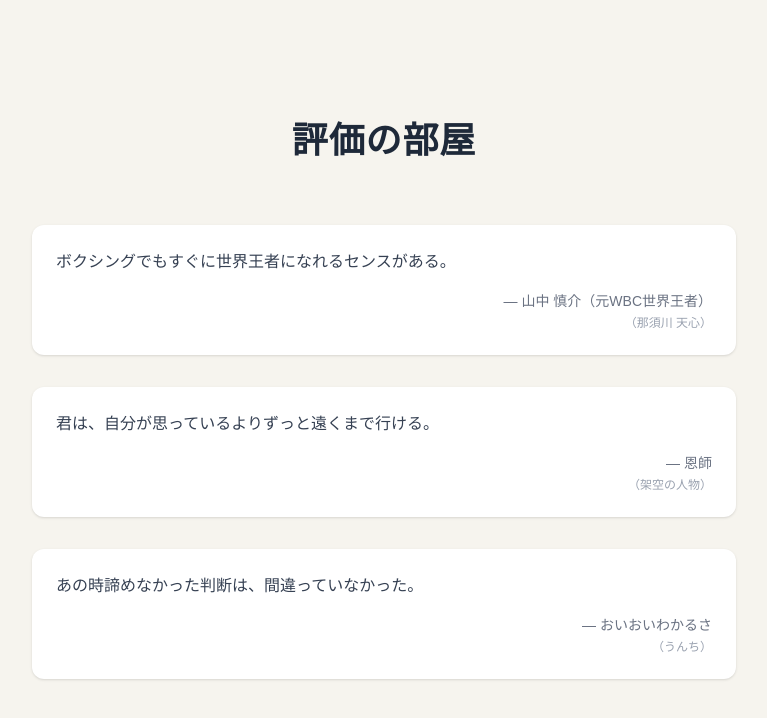
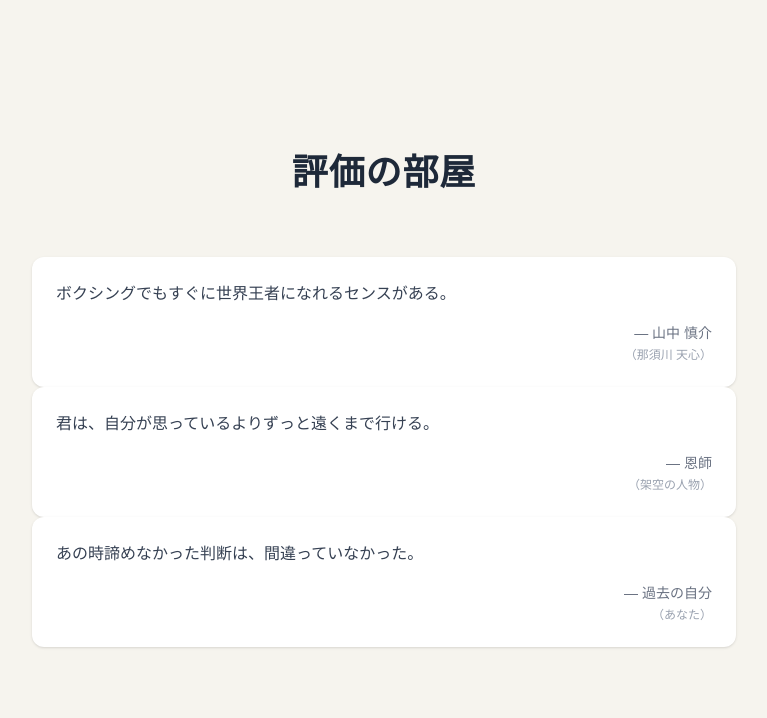
Before and after one commit to zkbox2025/evaluation-room, a Next.js app: page / in a window 1280 px wide. Shown: the top 718 px of the page, without its empty margins (256-1023 px from the left). Built offline with nearby package versions, Linux system fonts and the light colour scheme.

Commit message:
一覧ページと個別ページをリンクさせる

```diff
--- /dev/null
+++ b/app/evaluation/[slug]/page.tsx
@@ -0,0 +1,57 @@
+type Props = {
+  params: {
+    slug: string;
+  };
+};
+
+const evaluations = [
+  {
+    slug: "tenshin",
+    name: "那須川 天心",
+    from: "山中 慎介",
+    comment:
+      "ボクシングでもすぐに世界王者になれるセンスがある。",
+  },
+  {
+    slug: "fictional-person",
+    name: "架空の人物",
+    from: "恩師",
+    comment:
+      "君は、自分が思っているよりずっと遠くまで行ける。",
+  },
+  {
+    slug: "myself",
+    name: "あなた",
+    from: "過去の自分",
+    comment:
+      "あの時諦めなかった判断は、間違っていなかった。",
+  },
+];
+
+export default function EvaluationDetail({ params }: Props) {
+  const evaluation = evaluations.find(
+    (item) => item.slug === params.slug
+  );
+
+  if (!evaluation) {
+    return <div>評価が見つかりません</div>;
+  }
+
+  return (
+    <main className="min-h-screen bg-[#f6f4ee] flex items-center justify-center">
+      <div className="max-w-2xl w-full px-8 py-20">
+        <h1 className="text-3xl font-semibold text-gray-800">
+          {evaluation.name} への評価
+        </h1>
+
+        <p className="mt-8 text-gray-700 leading-relaxed text-lg">
+          {evaluation.comment}
+        </p>
+
+        <div className="mt-10 text-right text-sm text-gray-500">
+          ― {evaluation.from}
+        </div>
+      </div>
+    </main>
+  );
+}
--- a/app/page.tsx
+++ b/app/page.tsx
@@ -1,13 +1,15 @@
 const evaluations = [
   {
     id: 1,
+    slug: "tenshin",
     name: "那須川 天心",
-    from: "山中 慎介（元WBC世界王者）",
+    from: "山中 慎介",
     comment:
       "ボクシングでもすぐに世界王者になれるセンスがある。",
   },
   {
     id: 2,
+    slug: "fictional-person",
     name: "架空の人物",
     from: "恩師",
     comment:
@@ -15,14 +17,15 @@ const evaluations = [
   },
   {
     id: 3,
-    name: "うんち",
-    from: "おいおいわかるさ",
+    slug: "myself",
+    name: "あなた",
+    from: "過去の自分",
     comment:
       "あの時諦めなかった判断は、間違っていなかった。",
   },
 ];
 
-
+import Link from "next/link";
 export default function Home() {
   return (
     <main className="min-h-screen bg-[#f6f4ee] flex items-center justify-center">
@@ -33,9 +36,9 @@ export default function Home() {
 
         <div className="mt-16 space-y-8">
           {evaluations.map((item) => (
-            <div
-              key={item.id}
-              className="bg-white rounded-xl p-6 shadow-sm"
+            <Link key={item.id}
+            href={`/evaluation/${item.slug}`}>
+            <div className="bg-white rounded-xl p-6 shadow-sm"
             >
               <p className="text-gray-700 leading-relaxed">
                 {item.comment}
@@ -49,6 +52,7 @@ export default function Home() {
                 （{item.name}）
               </div>
             </div>
+            </Link>
           ))}
         </div>
       </div>
```
